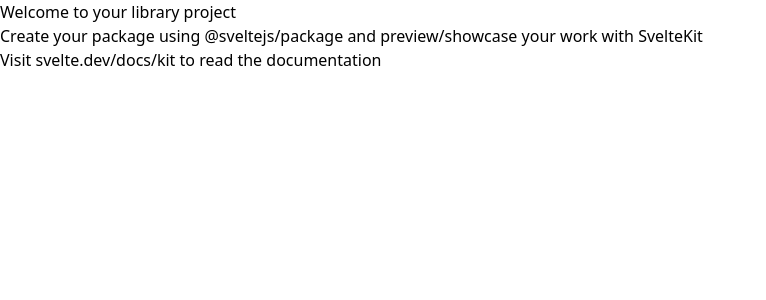
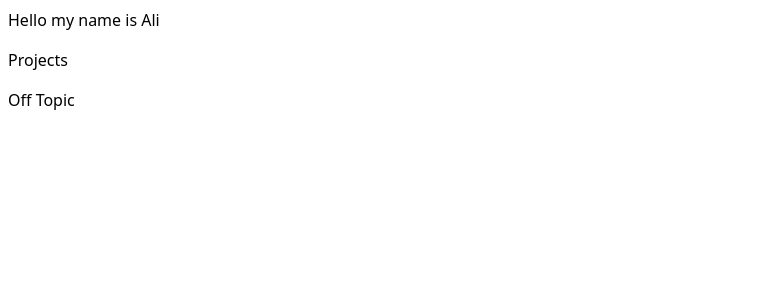
Before and after one commit to alielbekov/portfolio, a SvelteKit app in the folder web/: page / in a window 1280 px wide. Shown: the top 300 px of the page, without its empty margins (0-766 px from the left). Built offline with nearby package versions, Linux system fonts and the light colour scheme.

Commit message:
add some stuff

```diff
--- a/web/src/app.html
+++ b/web/src/app.html
@@ -6,7 +6,7 @@
 		<meta name="viewport" content="width=device-width, initial-scale=1" />
 		%sveltekit.head%
 	</head>
-	<body data-sveltekit-preload-data="hover">
+	<body data-sveltekit-preload-data="hover p-4">
 		<div>%sveltekit.body%</div>
 	</body>
 </html>
--- a/web/src/routes/+page.svelte
+++ b/web/src/routes/+page.svelte
@@ -1,3 +1,5 @@
-<h1>Welcome to your library project</h1>
-<p>Create your package using @sveltejs/package and preview/showcase your work with SvelteKit</p>
-<p>Visit <a href="https://svelte.dev/docs/kit">svelte.dev/docs/kit</a> to read the documentation</p>
+<div class="flex flex-col gap-4 p-2">
+    <h1>Hello my name is Ali</h1>
+    <a href="/projects">Projects</a>
+    <a href="/off-topic">Off Topic</a>
+</div>
--- a/web/src/routes/off-topic/+layout.svelte
+++ b/web/src/routes/off-topic/+layout.svelte
@@ -0,0 +1,5 @@
+<script lang="ts">
+	let { children } = $props();
+</script>
+
+{@render children()}
--- a/web/src/routes/off-topic/+page.svelte
+++ /dev/null
@@ -1,3 +0,0 @@
-<h1>Welcome to your library project</h1>
-<p>Create your package using @sveltejs/package and preview/showcase your work with SvelteKit</p>
-<p>Visit <a href="https://svelte.dev/docs/kit">svelte.dev/docs/kit</a> to read the documentation</p>
--- a/web/src/routes/projects/+layout.svelte
+++ b/web/src/routes/projects/+layout.svelte
@@ -0,0 +1,5 @@
+<script lang="ts">
+	let { children } = $props();
+</script>
+
+{@render children()}
--- a/web/src/routes/projects/+page.svelte
+++ b/web/src/routes/projects/+page.svelte
@@ -1,3 +1,5 @@
-<h1>Welcome to your library project</h1>
-<p>Create your package using @sveltejs/package and preview/showcase your work with SvelteKit</p>
-<p>Visit <a href="https://svelte.dev/docs/kit">svelte.dev/docs/kit</a> to read the documentation</p>
+<tr>
+    <th>Project Name</th>
+    <th>Project Description</th>
+    <th>Project Link</th>
+</tr>
```
